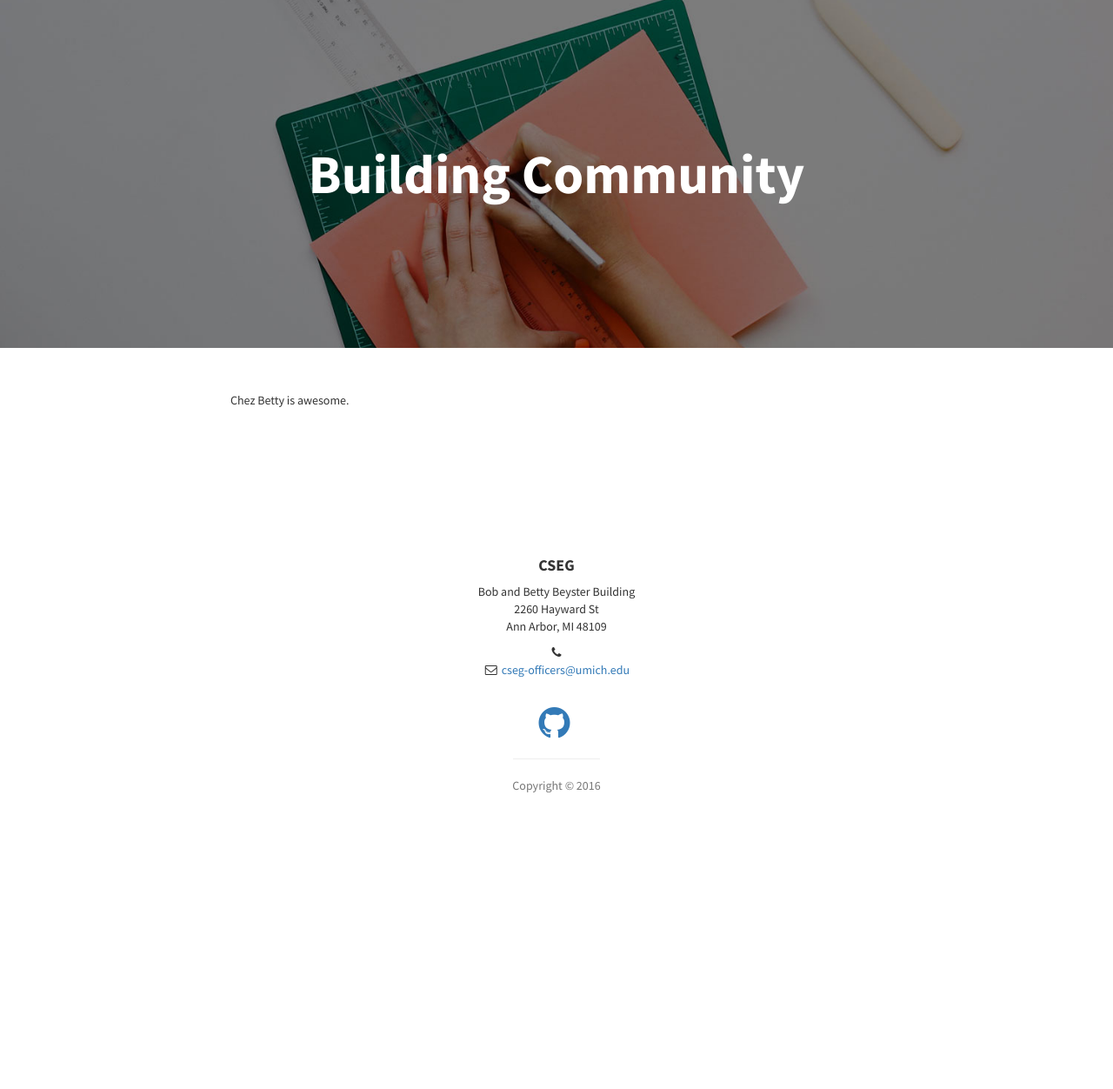
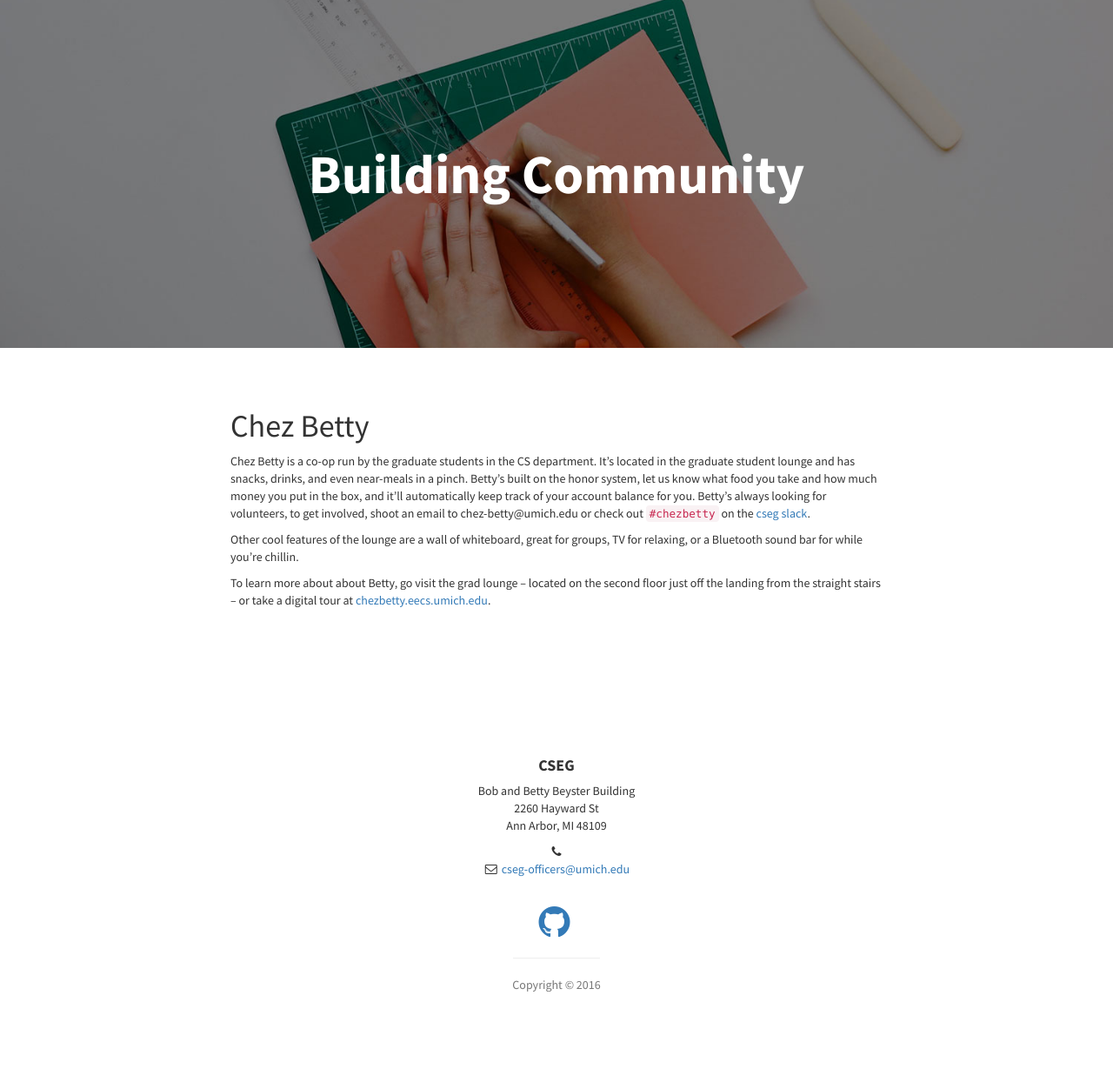
Before and after one commit to cseg-michigan/cseg-michigan.github.io, a Jekyll site: the page built from betty.md, in a window 1280 px wide. Shown: the whole page at 87% size. Built offline with Jekyll 4.4.1, drawn with Linux system fonts in a browser that asks for light colours; before the commit the page ends 1023 px from its top, so only the background shows below that.

Commit message:
Update betty.md

```diff
--- a/betty.md
+++ b/betty.md
@@ -3,4 +3,11 @@ layout: page
 section: betty
 ---
 
-Chez Betty is awesome.
+Chez Betty
+==========
+
+Chez Betty is a co-op run by the graduate students in the CS department. It's located in the graduate student lounge and has snacks, drinks, and even near-meals in a pinch. Betty's built on the honor system, let us know what food you take and how much money you put in the box, and it'll automatically keep track of your account balance for you. Betty's always looking for volunteers, to get involved, shoot an email to chez-betty@umich.edu or check out `#chezbetty` on the [cseg slack](https://csegumich.slack.com).
+
+Other cool features of the lounge are a wall of whiteboard, great for groups, TV for relaxing, or a Bluetooth sound bar for while you're chillin.
+
+To learn more about about Betty, go visit the grad lounge -- located on the second floor just off the landing from the straight stairs -- or take a digital tour at [chezbetty.eecs.umich.edu](https://chezbetty.eecs.umich.edu).
```
